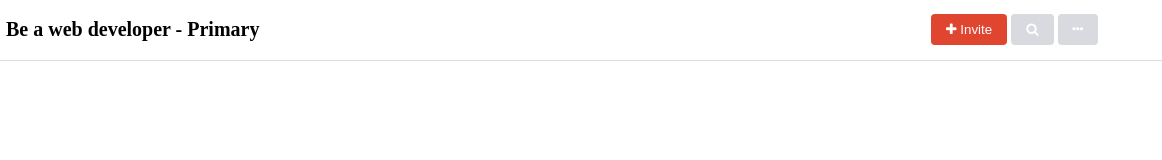
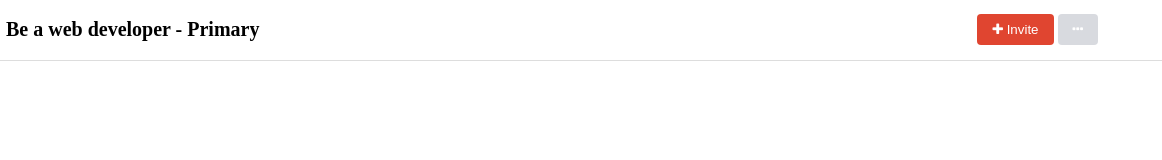
Before and after one commit to sagormax/beawd-primary, a plain HTML site: page index.html in a window 1280 px wide. Shown: the full height of the page, 118-1280 px from the left. Drawn offline with Linux system fonts and the light colour scheme.

Commit message:
remove search for now

```diff
--- a/index.html
+++ b/index.html
@@ -20,9 +20,6 @@
                     <i class="fa fa-plus" aria-hidden="true"></i>
                     <span>Invite</span>
                 </button>
-                <button class="search">
-                    <i class="fa fa-search" aria-hidden="true"></i>
-                </button>
                 <button class="more">
                     <i class="fa fa-ellipsis-h" aria-hidden="true"></i>
                 </button>
--- a/style.css
+++ b/style.css
@@ -36,7 +36,6 @@ body {
 .right-side button.invite {
     background-color: #E04530
 }
-.right-side button.more,
-.right-side button.search {
+.right-side button.more {
     background-color: #D8DADF
 }
```
